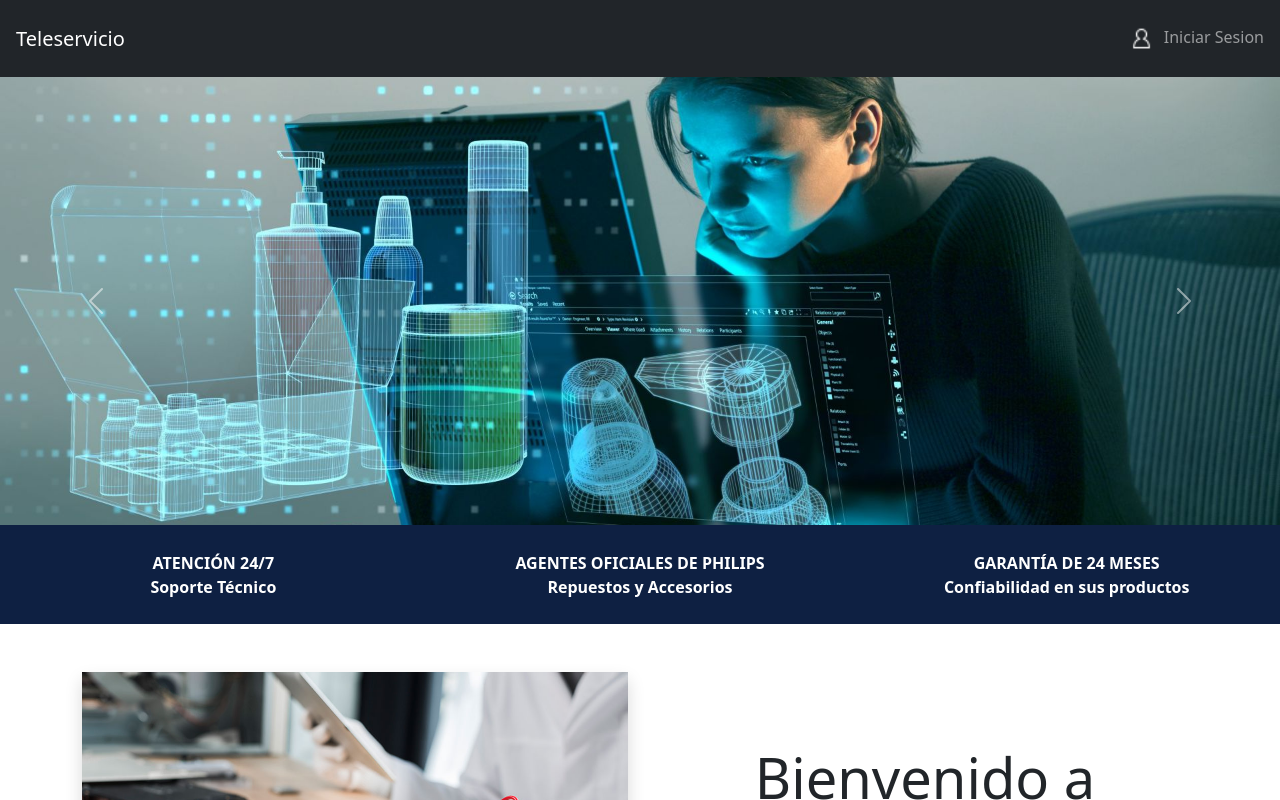
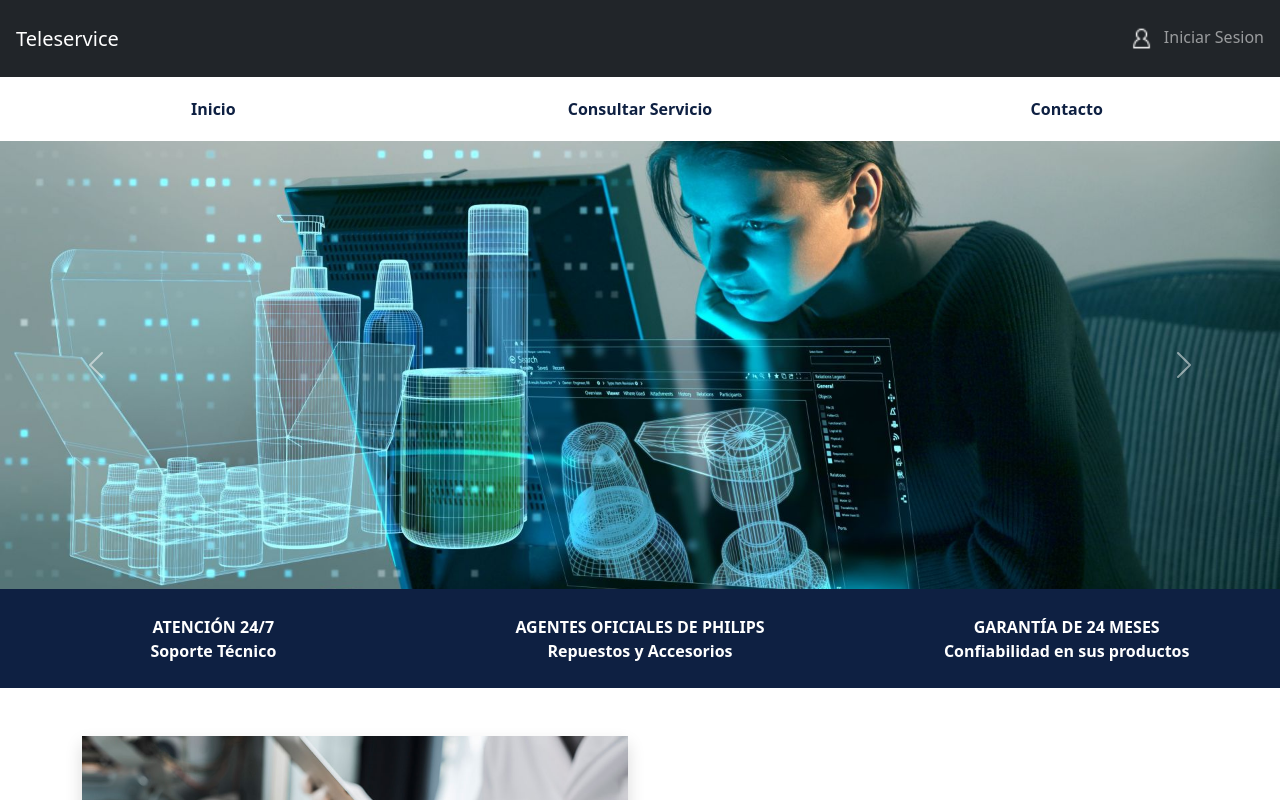
Before and after one commit to IJSagnella/ReactTP, a React (Vite) app in the folder tp-react/: page / in a window 1280 px wide. Shown: the top 800 px of the page. Built offline with nearby package versions, Linux system fonts and the light colour scheme.

Commit message:
elimino los comentarios  del nav y cambio su nombre

```diff
--- a/tp-react/src/components/Nav.jsx
+++ b/tp-react/src/components/Nav.jsx
@@ -1,11 +1,11 @@
+import { Link } from 'react-router-dom';
 import '../css/Nav.css';
 
-
 export const Nav = () => {
-
     return(
+    <>
       <nav className="navbar navbar-expand-lg navbar-dark bg-dark p-3">
-          <a className="navbar-brand" href="/">Teleservicio</a>
+        <a className="navbar-brand" href="/">Teleservice</a>
           <button className="navbar-toggler" type="button" data-toggle="collapse" data-target="#navbarSupportedContent" aria-controls="navbarSupportedContent" aria-expanded="false" aria-label="Toggle navigation">
               <span className="navbar-toggler-icon"></span>
           </button>
@@ -14,24 +14,20 @@ export const Nav = () => {
               </form>
               <ul className="navbar-nav">
                 <li className="nav-item dropdown">
-
                     <img className="icono-perfil" src="src/assets/gente.png" alt="Perfil" />
                     <a className="navbar-text" href="http://localhost:5173/login">Iniciar Sesion</a>
                 </li>
-                  {/*
-                     <li className="nav-item dropdown">
-                      <a className="nav-link dropdown-toggle" href="#" id="navbarDropdown" role="button" data-toggle="dropdown" aria-haspopup="true" aria-expanded="false">
-                          <img className="icono-perfil" src="src/assets/gente.png" alt="Perfil" />
-                          <span>Elizabeth Sanchez</span>
-                      </a>
-                      <div className="dropdown-menu" aria-labelledby="navbarDropdown">
-                          <a className="dropdown-item" href="#">Perfil</a>
-                          <a className="dropdown-item" href="#">Cerrar Sesion</a>
-                      </div>
-                  </li>
-                  */}
               </ul>
-          </div>
-      </nav>
+            </div>
+       </nav>
+       <div id="divisor-navegador">
+                <div className="row" id="row-divisor">
+                    <Link className='nav-link col-sm' id="item-divisor" to="/" > Inicio</Link>
+                    <Link className='nav-link col-sm' id="item-divisor" to="/consulta" >Consultar Servicio</Link>
+                    <Link className='nav-link col-sm' id="item-divisor" to="/contacto" >Contacto</Link>
+                </div>
+        </div>
+    </>
     )
+
 }
```
